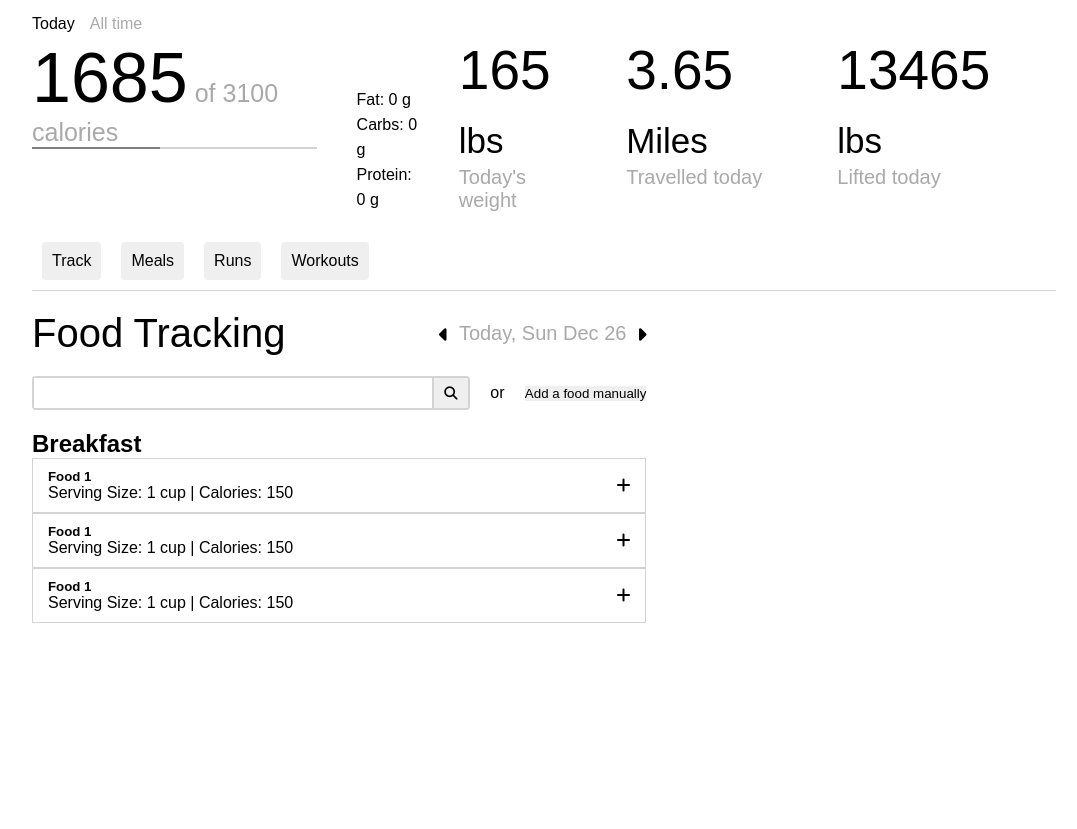
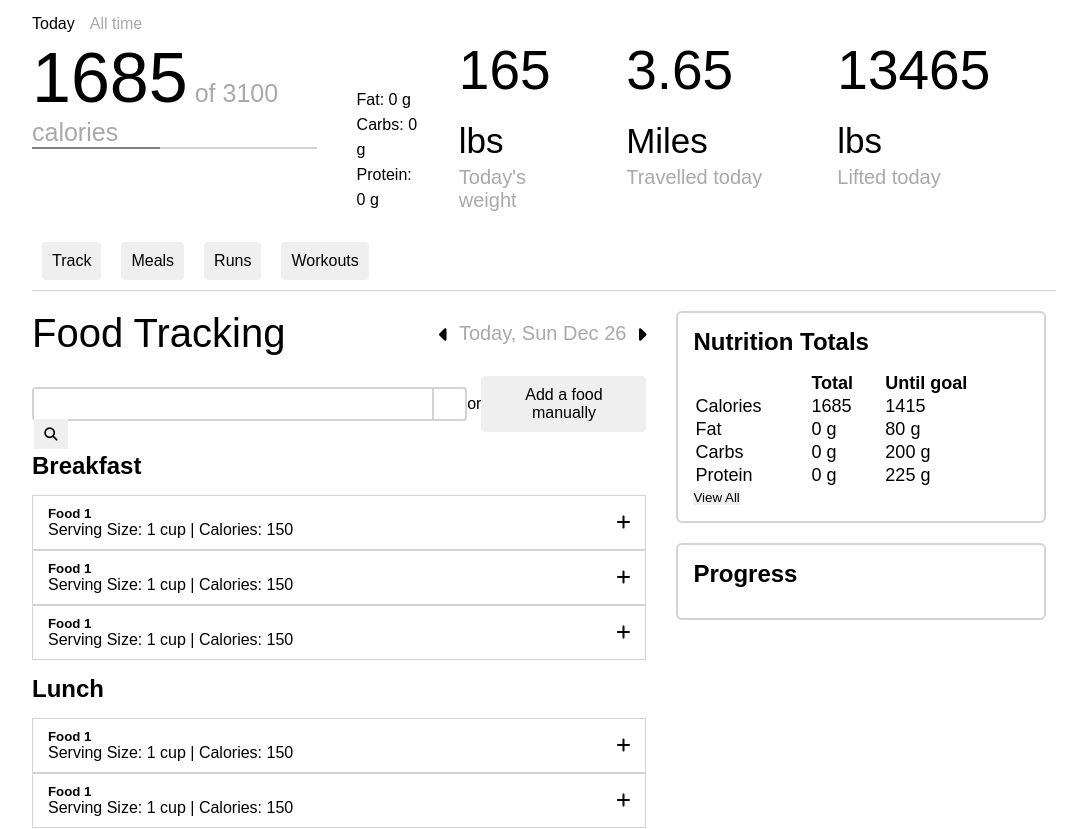
Before and after one commit to mhackmann18/calorie-tracker, a React (Create React App) app: page / in a window 1280 px wide. Shown: the top 829 px of the page, without its empty margins (96-1173 px from the left). Before the commit the page ends 800 px from the top, so only its background shows below. Built offline with nearby package versions, Linux system fonts and the light colour scheme; a web font is replaced by a local one.

Commit message:
Wrote HTML for NutritionCard component

```diff
--- a/src/pages/foods/FoodItem.css
+++ b/src/pages/foods/FoodItem.css
@@ -5,7 +5,3 @@
   justify-content: space-between;
   padding: 10px 15px;
 }
-
-.food-item i:hover {
-  cursor: pointer;
-}
--- a/src/pages/foods/FoodItem.js
+++ b/src/pages/foods/FoodItem.js
@@ -8,7 +8,7 @@ function FoodItem(){
         <p>Serving Size: 1 cup | Calories: 150</p>
       </div>
       <div className="food-item-btns">
-        <i class="fas fa-plus"></i>
+        <i class="fas fa-plus btn"></i>
       </div>
     </div>
   );
--- a/src/pages/foods/FoodTrackingPage.css
+++ b/src/pages/foods/FoodTrackingPage.css
@@ -1,5 +1,6 @@
 #food-tracking-page {
   display: flex;
+  margin-bottom: 30px;
 }
 
 #food-tracking-main {
@@ -24,3 +25,32 @@
   justify-content: space-between;
   margin-bottom: 20px;
 }
+
+#food-tracking-page-foods-tracked h2 {
+  margin: 15px 0;
+}
+
+#food-tracking-main-add-food-btn {
+  padding: 10px;
+  font-size: 16px;
+  border-radius: 4px;
+}
+
+/* CARDS */
+
+#food-tracking-cards {
+  width: 40%;
+  padding: 20px 10px 0 30px;
+}
+
+.side-card {
+  border: 2px solid lightgray;
+  border-radius: 6px;
+  width: 100%;
+  padding: 15px;
+  margin-bottom: 20px;
+}
+
+.side-card h2 {
+  margin-bottom: 15px;
+}
--- a/src/pages/foods/FoodTrackingPage.js
+++ b/src/pages/foods/FoodTrackingPage.js
@@ -2,6 +2,7 @@ import './FoodTrackingPage.css';
 import SearchBox from './SearchBox';
 import DateChange from './DateChange';
 import FoodItem from './FoodItem';
+import NutritionCard from './NutritionCard';
 
 function FoodTrackingPage(){
   return (
@@ -21,10 +22,30 @@ function FoodTrackingPage(){
           <FoodItem />
           <FoodItem />
           <FoodItem />
+          <h2>Lunch</h2>
+          <FoodItem />
+          <FoodItem />
+          <h2>Dinner</h2>
+          <FoodItem />
+          <FoodItem />
         </div>
       </div>
       <div id="food-tracking-cards">
-
+        <NutritionCard nutrients = {[
+          { name: "Calories", unit: "", consumed: 1685, goal: 3100 },
+          { name: "Fat", unit: "g", consumed: 0, goal: 80 },
+          { name: "Carbs", unit: "g", consumed: 0, goal: 200 },
+          { name: "Protein", unit: "g", consumed: 0, goal: 225 },
+          { name: "Cholesterol", unit: "mg", consumed: 195, goal: 0 },
+          { name: "Sodium", unit: "mg", consumed: 65, goal: 0 },
+          { name: "Calcium", unit: "mg", consumed: 2, goal: 0 },
+          { name: "Iron", unit: "mg", consumed: 0, goal: 0 },
+          { name: "Vitamin A", unit: "mcg", consumed: 10, goal: 0 },
+          { name: "Vitamin C", unit: "mcg", consumed: 0, goal: 0 }
+        ]}/>
+        <div className="side-card">
+          <h2>Progress</h2>
+        </div>
       </div>
     </div>
   );
--- /dev/null
+++ b/src/pages/foods/NutritionCard.css
@@ -0,0 +1,9 @@
+#food-tracking-nutrition-table {
+  width: 100%;
+  font-size: 18px;
+}
+
+#food-tracking-nutrition-table th {
+  text-align: left;
+  font-weight: 600;
+}
--- /dev/null
+++ b/src/pages/foods/NutritionCard.js
@@ -0,0 +1,61 @@
+import { useState } from 'react';
+import './NutritionCard.css';
+
+function NutritionCard(props){
+
+  const [expanded, setExpanded] = useState(false);
+
+  let tableRows = [];
+
+  for(let i = 0; i < 4; ++i){
+    const { name, unit, consumed, goal } = props.nutrients[i];
+    tableRows.push(
+      <tr key={i}>
+        <td>{name}</td>
+        <td>{consumed} {unit}</td>
+        <td>{goal ? goal - consumed : 0} {unit}</td>
+      </tr>
+    );
+  }
+
+  function handleClick(){
+    tableRows = [];
+    let numRows = 4;
+
+    if(!expanded){
+      numRows = props.nutrients.length;
+    }
+
+    for(let i = 0; i < numRows; ++i){
+      const { name, unit, consumed, goal } = props.nutrients[i];
+      tableRows.push(
+        <tr key={i}>
+          <td>{name}</td>
+          <td>{consumed} {unit}</td>
+          <td>{goal ? goal - consumed : 0} {unit}</td>
+        </tr>
+      );
+    }
+
+    expanded ? setExpanded(false) : setExpanded(true);
+  }
+
+  return (
+    <div className="side-card">
+      <h2>Nutrition Totals</h2>
+      <table id="food-tracking-nutrition-table">
+        <tbody>
+          <tr>
+            <th></th>
+            <th>Total</th>
+            <th>Until goal</th>
+          </tr>
+          {tableRows}
+        </tbody>
+      </table>
+      <button onClick={handleClick}>{expanded ? "View Less" : "View All"}</button>
+    </div>
+  );
+}
+
+export default NutritionCard;
```
Also changed, not shown: src/data.json (added, +33 -0 lines).
